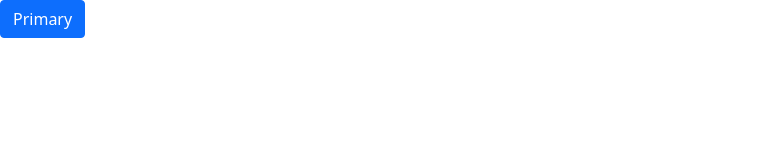
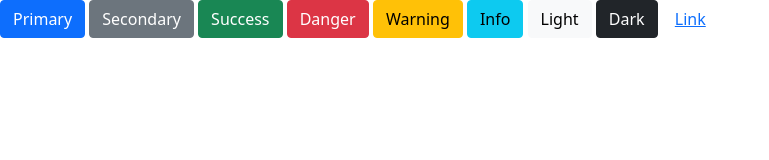
Before and after one commit to Jose-ph/Memory_game_mio, a website: page src/index.html in a window 1280 px wide. Shown: the whole page, without its empty margins (0-769 px from the left). Drawn offline with nearby package versions, Linux system fonts and the light colour scheme.

Commit message:
Agrega botones
Estos botones tienen clases de Bootstrap pero no está funcionando.

```diff
--- a/src/index.html
+++ b/src/index.html
@@ -6,10 +6,22 @@
     <meta name="viewport" content="width=device-width, initial-scale=1.0">
     <link rel="stylesheet" href="node_modules/bootstrap/dist/css/bootstrap.min.css">
     <title>Document</title>
+
 </head>
 <body>
 
+
     <button type="button" class="btn btn-primary">Primary</button>
+<button type="button" class="btn btn-secondary">Secondary</button>
+<button type="button" class="btn btn-success">Success</button>
+<button type="button" class="btn btn-danger">Danger</button>
+<button type="button" class="btn btn-warning">Warning</button>
+<button type="button" class="btn btn-info">Info</button>
+<button type="button" class="btn btn-light">Light</button>
+<button type="button" class="btn btn-dark">Dark</button>
+
+<button type="button" class="btn btn-link">Link</button>
+
 
 
 
```
